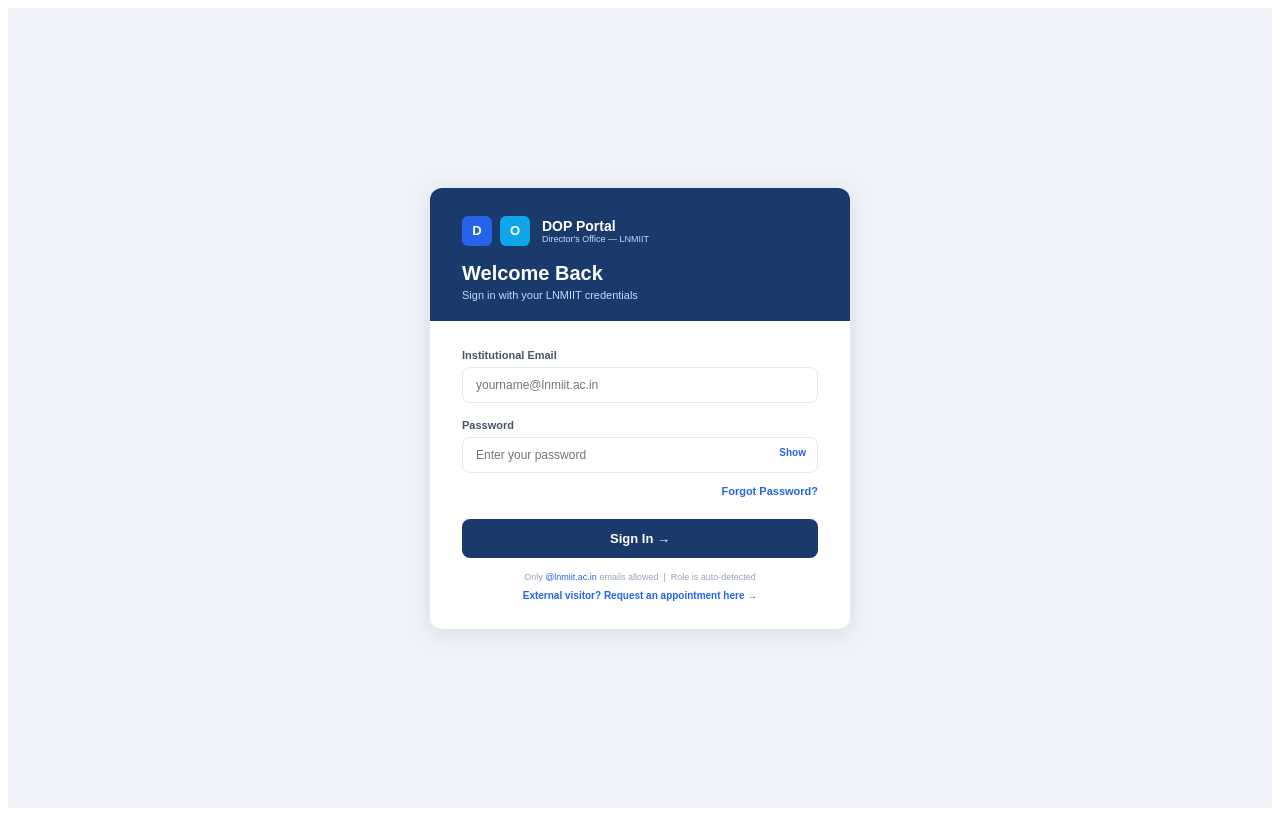
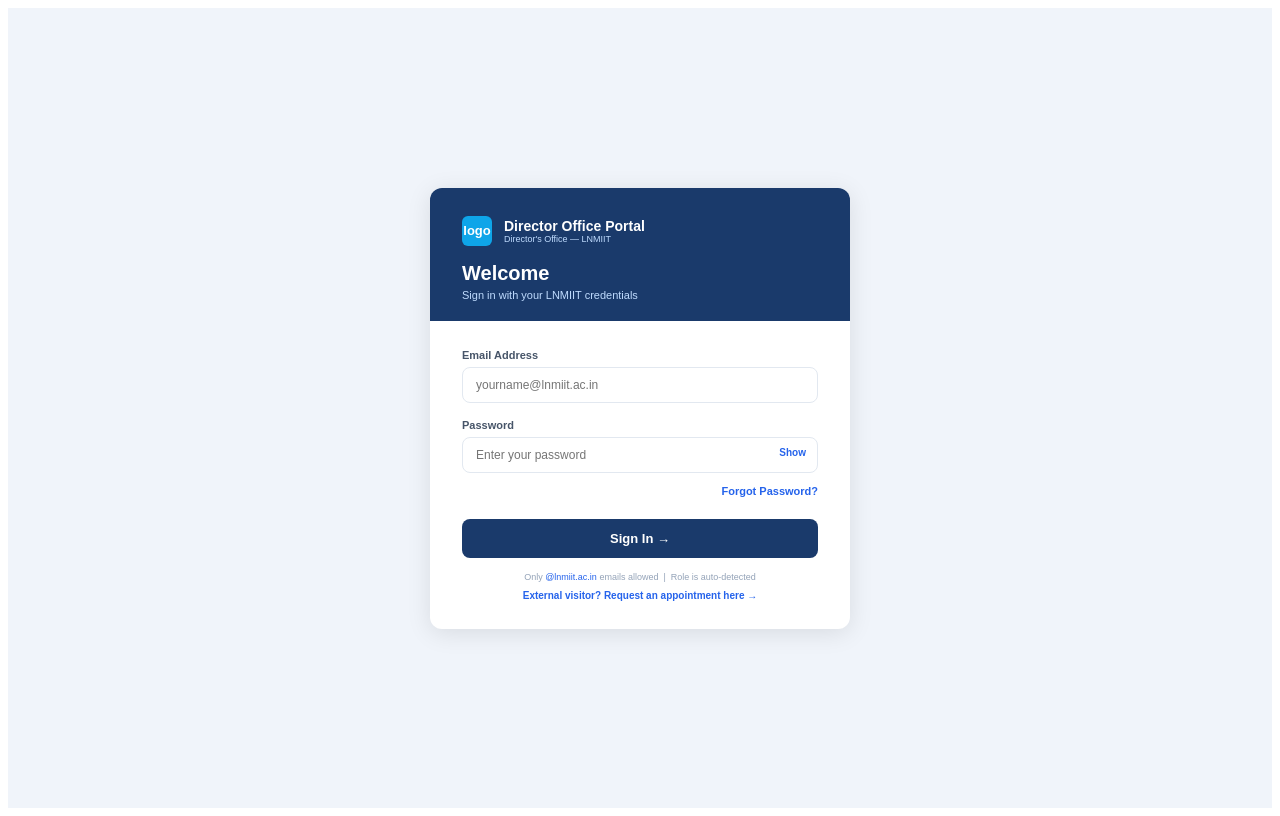
Before and after one commit to Harshitaarathore/DOP-Portal-Final, a React (Create React App) app in the folder Frontend/: page / in a window 1280 px wide. Built offline with nearby package versions, Linux system fonts and the light colour scheme.

Commit message:
Director dashboard - date, logout button, portal name fixed and Director dashboard fixed

```diff
--- a/Frontend/src/pages/DirectorDashboard.js
+++ b/Frontend/src/pages/DirectorDashboard.js
@@ -95,10 +95,13 @@
     return { tagBg: '#DBEAFE', tagColor: '#1E40AF', dot: '#2563EB' };
   };
 
-  const today = new Date().toLocaleDateString('en-US', { weekday: 'long', day: 'numeric', month: 'long', year: 'numeric' });
+  const today = new Date().toLocaleDateString('en-US', {
+    weekday: 'long', day: 'numeric', month: 'long', year: 'numeric'
+  });
 
   return (
     <div style={styles.page}>
+
       {/* SIDEBAR */}
       <div style={styles.sidebar}>
         <div style={styles.sidebarLogo}>
@@ -138,30 +141,46 @@
 
       {/* MAIN */}
       <div style={styles.main}>
+
+        {/* TOPBAR */}
         <div style={styles.topbar}>
           <div>
-            <div style={styles.topbarTitle}>DOP Portal - LNMIIT</div>
-            <div style={styles.topbarSub}>Director's View</div>
+            <div style={styles.topbarTitle}>Director's Office Portal — LNMIIT</div>
+            <div style={styles.topbarSub}>{today}</div>
           </div>
           <div style={styles.topbarRight}>
-            <div style={styles.notifBtn} onClick={() => navigate('/notifications')}>🔔 {notifications.length > 0 ? `(${notifications.length})` : ''}</div>
-            <div style={styles.rolePill}>👤 Director ▾</div>
+            <div style={styles.notifBtn} onClick={() => navigate('/notifications')}>
+              🔔 {notifications.length > 0 ? `(${notifications.length})` : ''}
+            </div>
+            <button style={styles.logoutTopBtn} onClick={handleLogout}>
+              Logout
+            </button>
           </div>
         </div>
 
         <div style={styles.content}>
+
+          {/* GREETING */}
           <div style={styles.greeting}>
-            Good morning, <span style={{color:'#2563EB', fontWeight:'700'}}>{name}</span>
-            &nbsp;— {today} &nbsp;|&nbsp; Have a productive day!
-          </div>
+  {(() => {
+    const hour = new Date().getHours();
+    let greeting;
+    if (hour >= 5 && hour < 12)       greeting = 'Good morning';
+    else if (hour >= 12 && hour < 17) greeting = 'Good afternoon';
+    else if (hour >= 17 && hour < 21) greeting = 'Good evening';
+    else                               greeting = 'Good night';
+    return greeting;
+  })()}, <span style={{color:'#2563EB', fontWeight:'700'}}>{name}</span>
+  &nbsp;— {today} &nbsp;|&nbsp; Have a productive day!
+</div>
 
           {/* STAT CARDS */}
           <div style={styles.statGrid}>
             {[
-              {icon:'📋', num: stats.requests,  label:'Pending Approvals', bg:'#FEE2E2', color:'#991B1B'},
-              {icon:'📅', num: stats.meetings,  label:"Today's Meetings",  bg:'#EFF6FF', color:'#1A3A6B'},
-              {icon:'👥', num: stats.visitors,  label:'Visitors Today',    bg:'#F0FDF4', color:'#166534'},
-              {icon:'✅', num: stats.tasks,     label:'Active Tasks',      bg:'#FFFBEB', color:'#92400E'},
+              {icon:'📋', num: stats.requests, label:'Pending Approvals', bg:'#FEE2E2', color:'#991B1B'},
+              {icon:'📅', num: stats.meetings, label:"Today's Meetings",  bg:'#EFF6FF', color:'#1A3A6B'},
+              {icon:'👥', num: stats.visitors, label:'Visitors Today',    bg:'#F0FDF4', color:'#166534'},
+              {icon:'✅', num: stats.tasks,    label:'Active Tasks',      bg:'#FFFBEB', color:'#92400E'},
             ].map((s,i) => (
               <div key={i} style={styles.statCard}>
                 <div style={{...styles.statIcon, background:s.bg}}>{s.icon}</div>
@@ -174,6 +193,7 @@
           </div>
 
           <div style={styles.midRow}>
+
             {/* PENDING APPROVALS */}
             <div style={styles.card}>
               <div style={styles.cardHeader}>
@@ -188,13 +208,19 @@
                     {req.purpose ? req.purpose[0].toUpperCase() : 'R'}
                   </div>
                   <div style={{flex:1}}>
-                    <div style={styles.reqName}>{req.purpose ? req.purpose.slice(0, 25) + '...' : 'No purpose'}</div>
-                    <div style={styles.reqDept}>{req.preferred_date ? new Date(req.preferred_date).toLocaleDateString() : 'No date'}</div>
+                    <div style={styles.reqName}>
+                      {req.purpose ? req.purpose.slice(0, 25) + '...' : 'No purpose'}
+                    </div>
+                    <div style={styles.reqDept}>
+                      {req.preferred_date ? new Date(req.preferred_date).toLocaleDateString() : 'No date'}
+                    </div>
                   </div>
-                  <span style={{...styles.tag, background:priBg[req.priority], color:priColor[req.priority]}}>{req.priority}</span>
+                  <span style={{...styles.tag, background:priBg[req.priority], color:priColor[req.priority]}}>
+                    {req.priority}
+                  </span>
                   <div style={styles.actionBtns}>
                     <button style={styles.approveBtn} onClick={() => handleApprove(req.id)}>✓</button>
-                    <button style={styles.rejectBtn} onClick={() => handleReject(req.id)}>✗</button>
+                    <button style={styles.rejectBtn}  onClick={() => handleReject(req.id)}>✗</button>
                   </div>
                 </div>
               ))}
@@ -210,7 +236,9 @@
                 <div style={styles.emptyMsg}>No events today</div>
               ) : schedule.map((ev, i) => {
                 const s = getTypeStyle(ev.type);
-                const time = new Date(ev.start_time).toLocaleTimeString('en-US', { hour: '2-digit', minute: '2-digit', hour12: false });
+                const time = new Date(ev.start_time).toLocaleTimeString('en-US', {
+                  hour: '2-digit', minute: '2-digit', hour12: false
+                });
                 return (
                   <div key={i} style={styles.schItem}>
                     <span style={styles.schTime}>{time}</span>
@@ -228,6 +256,7 @@
             <div style={styles.card}>
               <div style={styles.cardHeader}>
                 <span style={styles.cardTitle}>🔔 New Notifications</span>
+                <span style={styles.viewAll} onClick={() => navigate('/notifications')}>View all →</span>
               </div>
               <div style={{padding:'8px 16px'}}>
                 {notifications.map((n, i) => (
@@ -242,6 +271,7 @@
               </div>
             </div>
           )}
+
         </div>
       </div>
     </div>
@@ -266,10 +296,10 @@
   main:          { flex:1, display:'flex', flexDirection:'column', overflow:'hidden' },
   topbar:        { background:'#1A3A6B', padding:'12px 22px', display:'flex', alignItems:'center', justifyContent:'space-between', flexShrink:0 },
   topbarTitle:   { color:'#fff', fontSize:'14px', fontWeight:'700' },
-  topbarSub:     { color:'rgba(255,255,255,0.5)', fontSize:'10px', marginTop:'1px' },
+  topbarSub:     { color:'rgba(255,255,255,0.7)', fontSize:'10px', marginTop:'1px' },
   topbarRight:   { display:'flex', alignItems:'center', gap:'10px' },
   notifBtn:      { background:'rgba(255,255,255,0.1)', border:'1px solid rgba(255,255,255,0.15)', borderRadius:'8px', padding:'6px 10px', color:'#fff', fontSize:'14px', cursor:'pointer' },
-  rolePill:      { background:'rgba(37,99,235,0.3)', border:'1px solid rgba(37,99,235,0.5)', borderRadius:'20px', padding:'5px 12px', fontSize:'11px', color:'#fff', fontWeight:'600', cursor:'pointer' },
+  logoutTopBtn:  { background:'rgba(239,68,68,0.15)', border:'1px solid rgba(239,68,68,0.3)', borderRadius:'8px', padding:'6px 14px', color:'#FCA5A5', fontSize:'11px', fontWeight:'600', cursor:'pointer' },
   content:       { flex:1, overflowY:'auto', padding:'18px 22px' },
   greeting:      { fontSize:'13px', color:'#475569', marginBottom:'16px' },
   statGrid:      { display:'grid', gridTemplateColumns:'repeat(4,1fr)', gap:'12px', marginBottom:'16px' },
--- a/Frontend/src/pages/ForgotPassword.js
+++ b/Frontend/src/pages/ForgotPassword.js
@@ -32,12 +32,12 @@
           </div>
           <div style={styles.stepLabel}>Step 1 of 3 — Enter Email</div>
           <div style={styles.heading}>Forgot Password?</div>
-          <div style={styles.subheading}>Enter your LNMIIT email to receive an OTP</div>
+          <div style={styles.subheading}>Enter your registered email</div>
         </div>
 
         {/* FORM */}
         <form style={styles.form} onSubmit={handleSubmit}>
-          <label style={styles.label}>Institutional Email</label>
+          <label style={styles.label}>Email Address</label>
           <input
             style={styles.input}
             type="email"
--- a/Frontend/src/pages/Login.js
+++ b/Frontend/src/pages/Login.js
@@ -40,20 +40,20 @@
         {/* TOP BANNER */}
         <div style={styles.top}>
           <div style={styles.logoRow}>
-            <div style={{...styles.badge, background:'#2563EB'}}>D</div>
-            <div style={{...styles.badge, background:'#0EA5E9'}}>O</div>
+            {/* <div style={{...styles.badge, background:'#2563EB'}}>logo</div> */}
+            <div style={{...styles.badge, background:'#0EA5E9'}}>logo</div>
             <div style={styles.logoText}>
-              <div style={styles.logoTitle}>DOP Portal</div>
+              <div style={styles.logoTitle}> Director Office Portal</div>
               <div style={styles.logoSub}>Director's Office — LNMIIT</div>
             </div>
           </div>
-          <div style={styles.welcomeText}>Welcome Back</div>
+          <div style={styles.welcomeText}>Welcome</div>
           <div style={styles.welcomeSub}>Sign in with your LNMIIT credentials</div>
         </div>
 
         {/* FORM */}
         <form style={styles.form} onSubmit={handleLogin}>
-          <label style={styles.label}>Institutional Email</label>
+          <label style={styles.label}>Email Address</label>
           <input
             style={styles.input}
             type="email"
```
